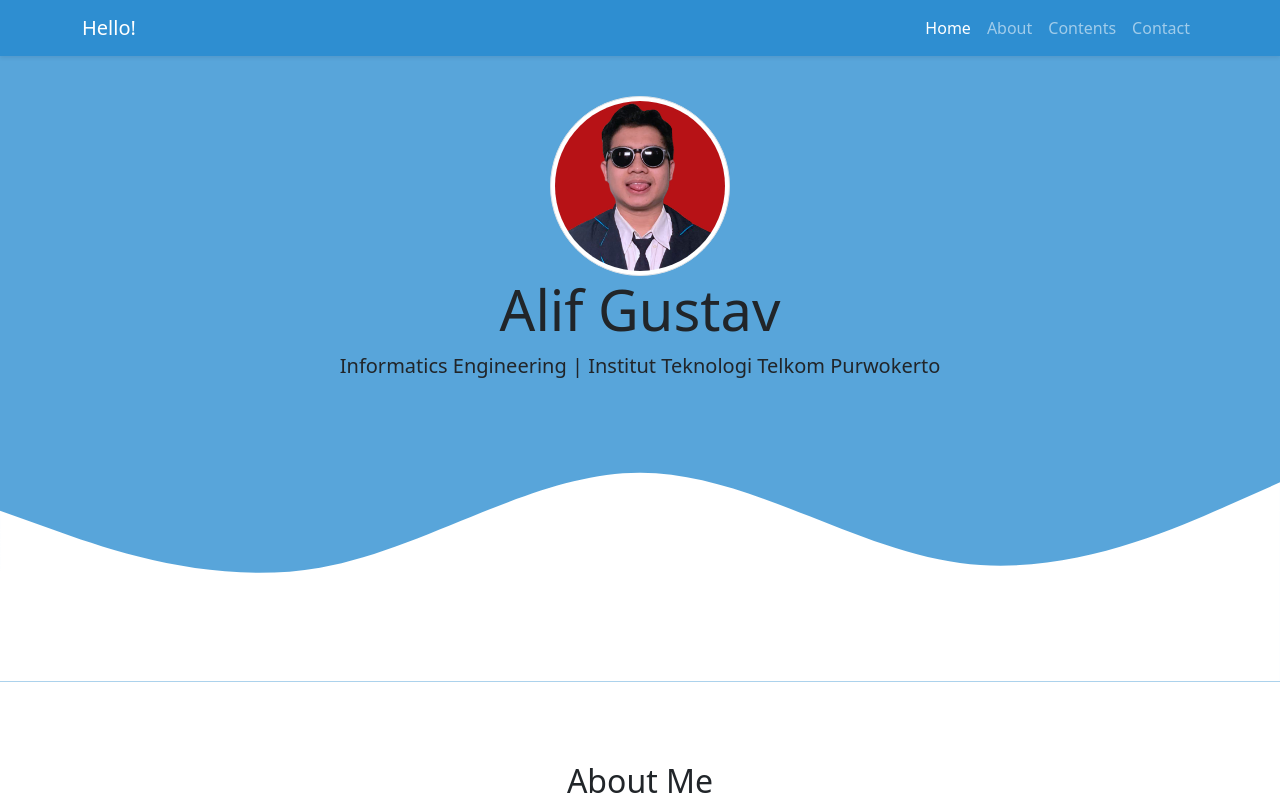
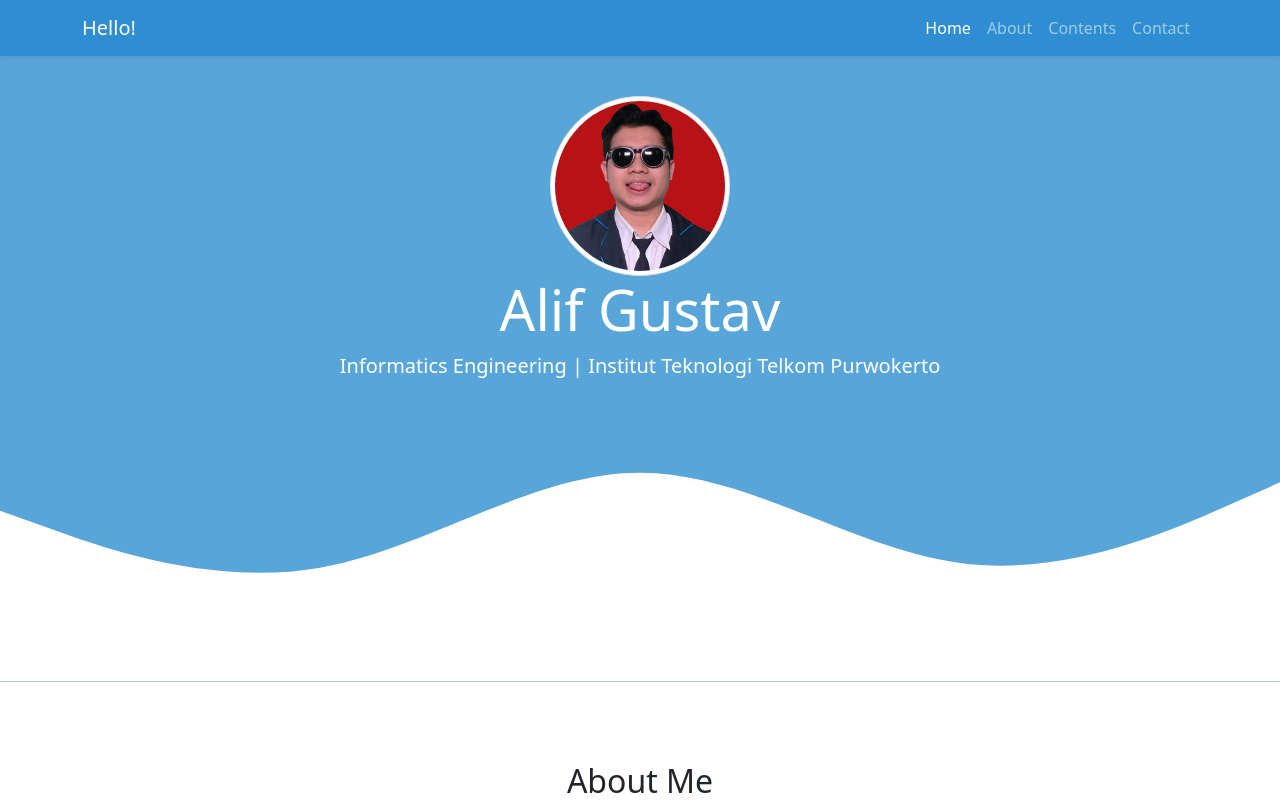
Before and after one commit to alifgustavr/alifgustavr.github.io, a plain HTML site: page index.html in a window 1280 px wide. Shown: the top 803 px of the page. Drawn offline with nearby package versions, Linux system fonts and the light colour scheme.

Commit message:
Adding visualization

```diff
--- a/index.html
+++ b/index.html
@@ -40,9 +40,9 @@
 		</nav>
 		<!-- Akhir Navbar -->
 		<!-- Awal Jumbotorn -->
-		<section class="jumbotron jumbotron-fluid text-center">
+		<section class="jumbotron jumbotron-fluid text-center" style="color: white">
 			<img src="img/nakpang.jpg" alt="band-punk" width="180" class="rounded-circle img-thumbnail" />
-			<div class="container">
+			<div class="container1">
 				<h1 class="display-4">Alif Gustav</h1>
 				<p class="lead">Informatics Engineering | Institut Teknologi Telkom Purwokerto</p>
 			</div>
@@ -92,7 +92,7 @@
 			<div class="container">
 				<div class="row text-center mb-3">
 					<div class="col">
-						<h2>My latest Projects</h2>
+						<h2 style="color: white">My latest Projects</h2>
 					</div>
 				</div>
 				<div class="row justify-content-center">
```
